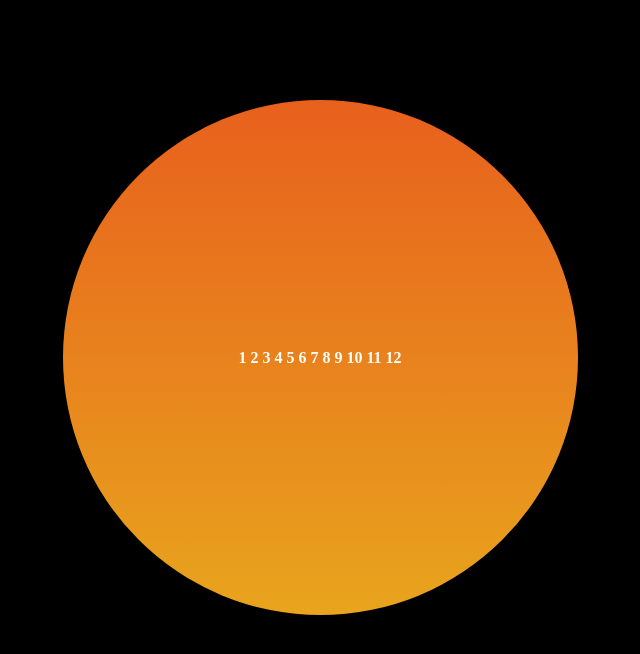
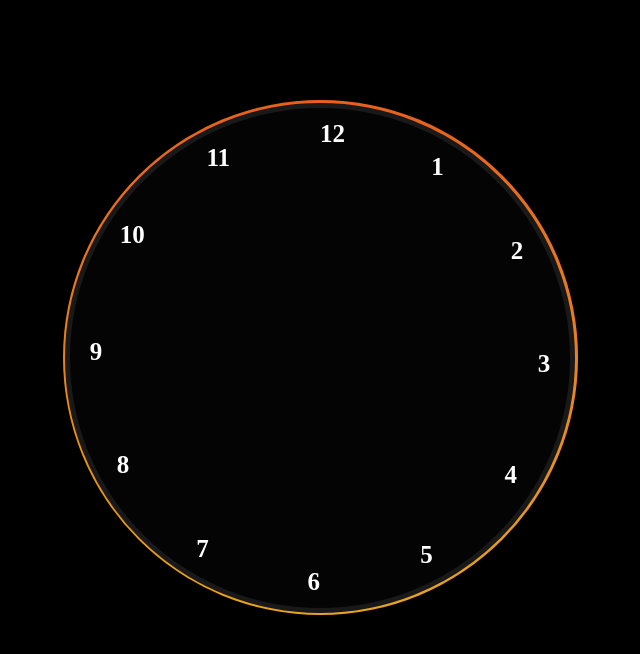
Before and after one commit to Gagandeep101/Vaniila-JS-30-Day-Challenge, a plain HTML site: page Day2/index.html in a window 1280 px wide. Shown: the whole page, without its empty margins (320-960 px from the left). Drawn offline with Linux system fonts and the light colour scheme.

Commit message:
style ; set clock face color and time on its position

```diff
--- a/Day2/style.css
+++ b/Day2/style.css
@@ -36,9 +36,29 @@ body {
   -o-animation: rainbow 2s ease infinite;
   animation: rainbow 2s ease infinite;
 }
+.clock {
+  background-color: rgb(4, 4, 4);
+  font-size: 25px;
+  text-align: center;
+  width: 500px;
+  height: 500px;
+  border: 5px solid rgb(25, 25, 25);
+  border-radius: 50%;
+  position: absolute;
+}
+.clock span {
+  position: absolute;
+  text-align: center;
+  transform: rotate(calc(30deg * var(--i)));
+  inset: 12px;
+}
+.clock span b {
+  position: absolute;
+  transform: rotate(calc(-30deg * var(--i)));
+}
 @-webkit-keyframes rainbow {
   0% {
-    background-position: 0% 82%;
+      background-position: 0% 82%;
   }
   50% {
     background-position: 100% 19%;
```
